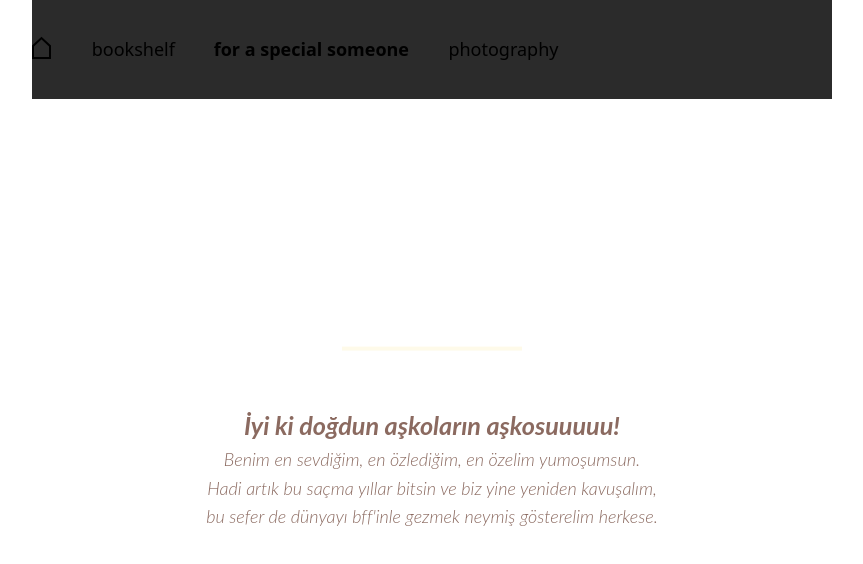
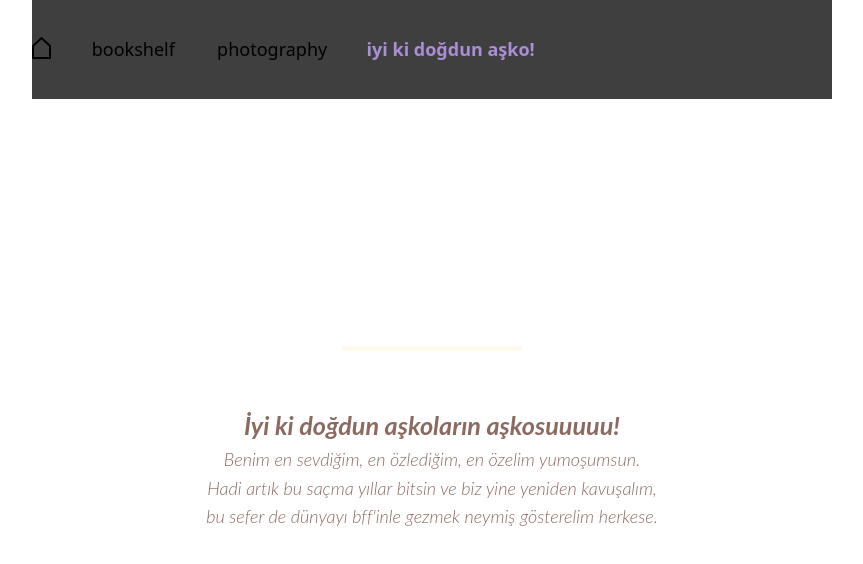
Before and after one commit to lara/dilaraaydin.com, an Eleventy site: page src/special.njk in a window 1280 px wide. Shown: the whole page, without its empty margins (208-1071 px from the left). Built offline with nearby package versions, Linux system fonts and the light colour scheme; Eleventy itself is replaced by a stand-in of ours; files that its build step writes are made by us from their sources; what eleventy-plugin-error-overlay, eleventy-plugin-excerpt would draw is missing.

Commit message:
Update nav to have a meaningul birthday message and a better color

```diff
--- a/src/css/main.css
+++ b/src/css/main.css
@@ -69,7 +69,7 @@ body > main {
 body > nav {
   position: sticky;
   top: 0px;
-  background: rgba(43, 43, 43, 1);
+  background: rgba(43, 43, 43, 0.9);
   backdrop-filter: blur(3px);
   z-index: 1;
 }
@@ -110,6 +110,10 @@ body > nav li.active a {
   font-weight: bold;
 }
 
+body > nav li:last-child {
+  color: rgb(170, 142, 214);
+}
+
 @media (max-width: 900px) {
   :root {
     font-size: 14px;
--- a/src/special.njk
+++ b/src/special.njk
@@ -2,8 +2,8 @@
 layout: site.njk
 title: Lara Aydın
 eleventyNavigation:
-  key: for a special someone
-  order: 2
+  key: iyi ki doğdun aşko!
+  order: 5
 ---
 <!--
 autor: Marco Barría
```
